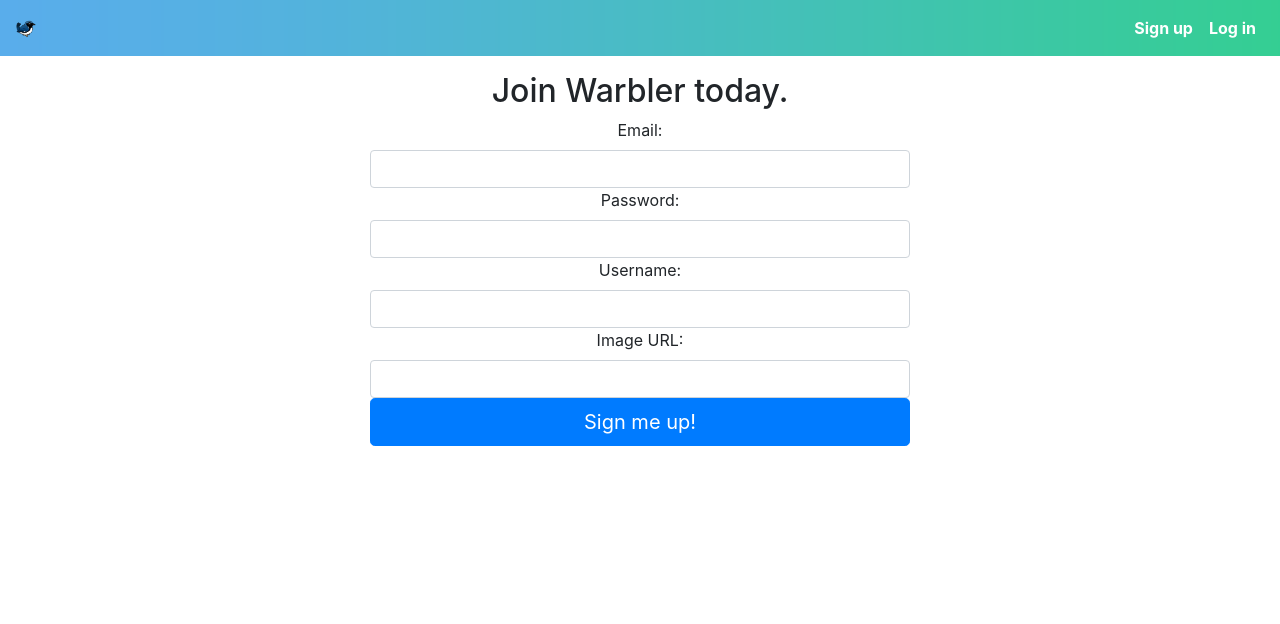
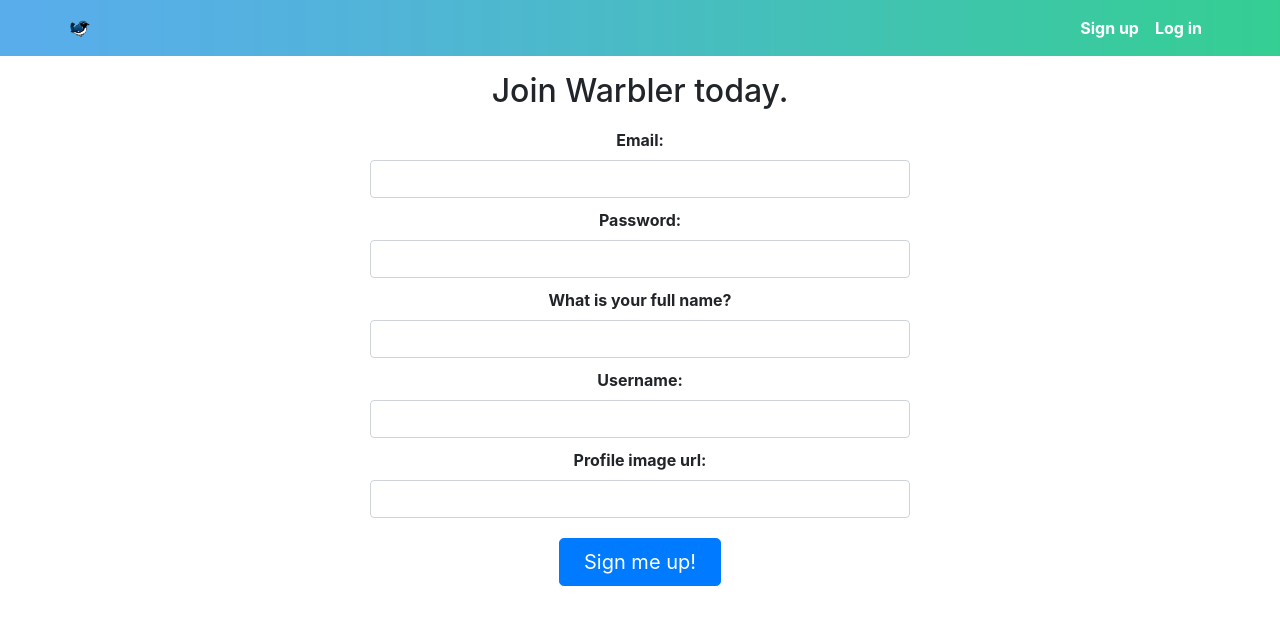
Before and after one commit to menberusch/Warbler-App, a React (Create React App) app in the folder warbler-client/: page /signup in a window 1280 px wide. Shown: the top 624 px of the page. Built offline with nearby package versions, Linux system fonts and the light colour scheme.

Commit message:
Adding reactstrap and minor styling.

```diff
--- a/warbler-client/package.json
+++ b/warbler-client/package.json
@@ -10,9 +10,11 @@
     "react": "^16.4.1",
     "react-dom": "^16.4.1",
     "react-moment": "^0.7.9",
+    "react-popper": "^1.0.0",
     "react-redux": "^5.0.7",
     "react-router-dom": "^4.3.1",
     "react-scripts": "1.1.4",
+    "reactstrap": "^6.3.0",
     "redux": "^4.0.0",
     "redux-thunk": "^2.3.0"
   },
--- a/warbler-client/src/components/AuthForm.js
+++ b/warbler-client/src/components/AuthForm.js
@@ -7,7 +7,8 @@ export default class AuthForm extends Component {
       email: '',
       username: '',
       password: '',
-      profileImgUrl: ''
+      profileImgUrl: '',
+      fullname: ''
     };
   }
 
@@ -28,7 +29,7 @@ export default class AuthForm extends Component {
   }
 
   render() {
-    const {email, username, profileImgUrl} = this.state;
+    const {email, username, profileImgUrl, fullname} = this.state;
     const {heading, buttonText, signUp, errors, history, removeError} = this.props;
     history.listen(() => { removeError(); });
     return(
@@ -59,6 +60,15 @@ export default class AuthForm extends Component {
               />
               {signUp && (
                 <div>
+                  <label htmlFor="fullname">What is your full name?</label>
+                  <input
+                    className="form-control"
+                    id="fullname"
+                    name="fullname"
+                    type="text"
+                    onChange={this.handleChange}
+                    value={fullname}
+                  />
                   <label htmlFor="username">Username:</label>
                   <input
                     className="form-control"
@@ -68,7 +78,7 @@ export default class AuthForm extends Component {
                     onChange={this.handleChange}
                     value={username}
                   />
-                  <label htmlFor="image-url">Image URL:</label>
+                  <label htmlFor="image-url">Profile image url:</label>
                   <input
                     className="form-control"
                     id="image-url"
--- a/warbler-client/src/components/UserAside.js
+++ b/warbler-client/src/components/UserAside.js
@@ -1,17 +1,22 @@
 import React from 'react';
 import DefaultProfileImage from '../images/default-profile-image.jpg';
+import {Link} from 'react-router-dom';
 
 const UserAside = ({profileImgUrl, username}) => (
-  <aside className="col-12 col-md-2">
-    <div className="panel panel-default">
-      <div className="panel-body">
-        <img
-          src={profileImgUrl || DefaultProfileImage}
-          alt={username}
-          width="200"
-          height="200"
-          className="img-thumbnail"/>
+  <aside className="col-12 col-md-4">
+    <div className="card flex-row">
+      <img
+        src={profileImgUrl || DefaultProfileImage}
+        alt={username}
+        className="card-img-left rounded-circle"/>
+      <div className="card-body align-self-end p-2">
+          <h5 className="card-title m-0">Vasyl Bryndas</h5>
+          <span className="lead">@{username}</span>
       </div>
+      <Link to="/" className="user-posts p-2">
+        <h6>Posts</h6>
+        <span>2</span>
+      </Link>
     </div>
   </aside>
 );
--- a/warbler-client/src/containers/MessageList.js
+++ b/warbler-client/src/containers/MessageList.js
@@ -21,12 +21,10 @@ class MessageList extends Component {
       />
     ));
     return (
-      <div className="row col-md-8">
-        <div className="offset-1 col-sm-10">
-          <ul className="list-group" id="messages">
+      <div className="row col-12 col-md-6">
+          <ul className="list-group w-100" id="messages">
             {messageList}
           </ul>
-        </div>
       </div>
     );
   }
--- a/warbler-client/src/containers/Navbar.js
+++ b/warbler-client/src/containers/Navbar.js
@@ -3,30 +3,70 @@ import {Link} from 'react-router-dom';
 import {connect} from 'react-redux';
 import Logo from '../images/warbler-logo.png';
 import {logout} from '../store/actions/auth';
+import DefaultProfileImg from '../images/default-profile-image.jpg';
+import {Tooltip} from 'reactstrap';
 
 class Navbar extends Component {
+  constructor(props) {
+    super(props);
+
+    this.state = {
+      profileTooltipOpen: false
+    };
+  }
+
+  profileTooltip = () => {
+    console.log(this.state)
+    this.setState({
+      profileTooltipOpen: !this.state.profileTooltipOpen
+    });
+  }
+
   logout = e => {
     e.preventDefault();
     this.props.logout();
-  }
+  };
+
   render() {
+    let {isAuthenticated, user} = this.props.currentUser;
+    let profileImg = user.profileImgUrl ? user.profileImgUrl : DefaultProfileImg;
     return(
       <nav className="navbar navbar-expand">
-        <div className="container-fluid">
+        <div className="container">
           <div className="navbar-header">
             <Link to="/" className="navbar-brand">
               <img src={Logo} alt="Warbler Home"/>
             </Link>
           </div>
-          {this.props.currentUser.isAuthenticated ? (
-            <ul className="nav navbar-nav navbar-right">
+          {isAuthenticated ? (
+            <ul className="nav navbar-nav navbar-right d-flex align-items-center">
               <li>
-                <Link to={`/users/${this.props.currentUser.user.id}/messages/new`}>
+                <button
+                  className="rounded-circle"
+                  id="profile_button"
+                  style={{
+                    backgroundImage: `url(${profileImg})`,
+                    backgroundSize: 'cover',
+                    backgroundPosition: 'center',
+                    width: '40px',
+                    height: '40px',
+                    outline: 'none',
+                    cursor: 'pointer'
+                  }}>
+                </button>
+                <Tooltip
+                  placement="bottom"
+                  isOpen={this.state.profileTooltipOpen}
+                  target="profile_button"
+                  toggle={this.profileTooltip}>
+                  Profile and settings
+                </Tooltip>
+                {/* <a onClick={this.logout} href="/">Log out</a> */}
+              </li>
+              <li>
+                <Link to={`/users/${user.id}/messages/new`}>
                   New message
                 </Link>
-              </li>
-              <li>
-                <a onClick={this.logout} href="/">Log out</a>
               </li>
             </ul>
           ) : (
--- a/warbler-client/src/index.css
+++ b/warbler-client/src/index.css
@@ -36,6 +36,7 @@ ul.nav.navbar-nav li {
   background-size: 100% 100%;
 }
 
+/*  */
 .home-hero {
   width: 100vw;
   height: 100vh;
@@ -82,3 +83,27 @@ ul.nav.navbar-nav li {
   margin-top: 5px;
   object-fit: cover;
 }
+
+form label {
+  margin-top: 10px;
+  font-weight: bold;
+}
+
+form .btn {
+  margin: 20px auto 0;
+  width: 30%;
+}
+
+.card .lead {
+  font-size: 1rem;
+}
+.card .card-title {
+  font-weight: 700;
+}
+
+.card-img-left {
+  object-fit: cover;
+  width: 82px;
+  height: 82px;
+  margin: 10px;
+}
```
Also changed, not shown: 1 other file (tests, documents, lock files or other folders).
